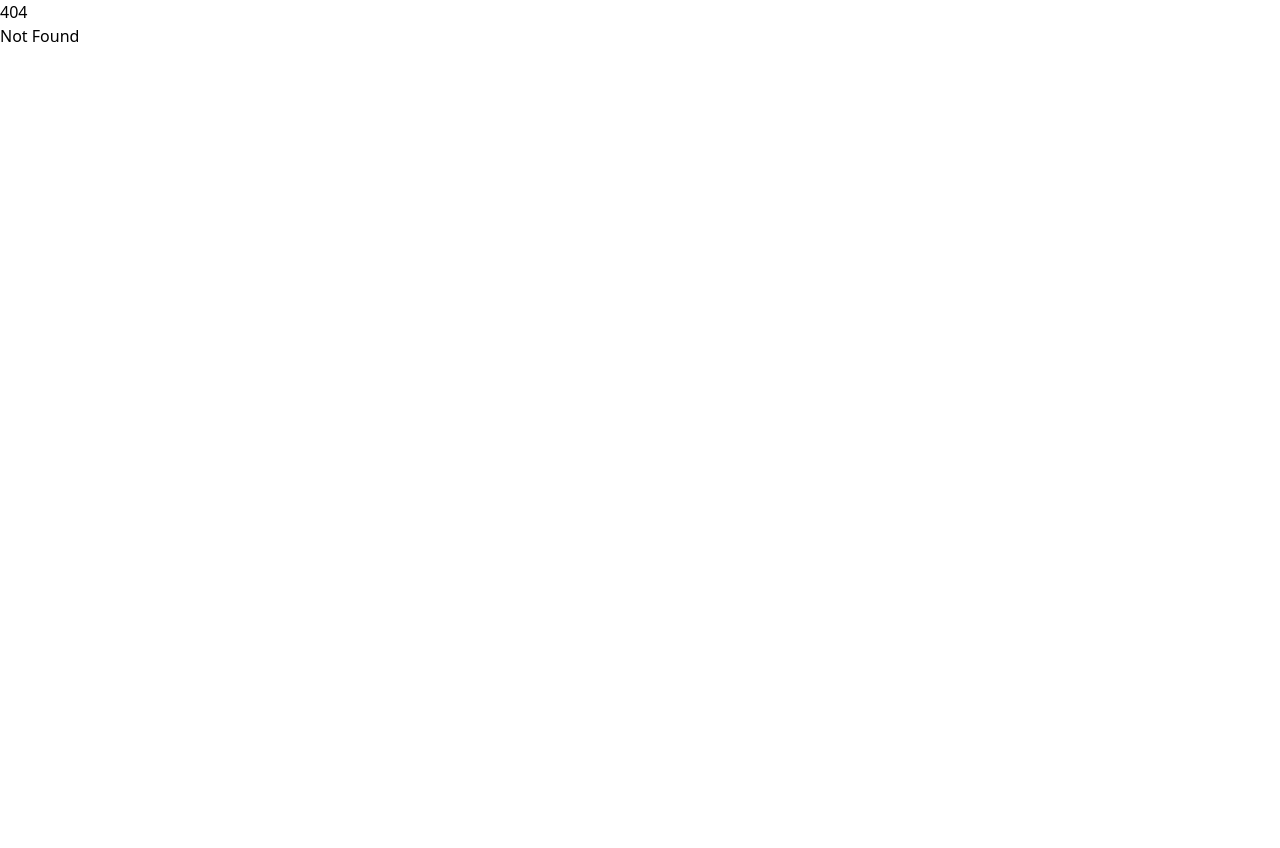
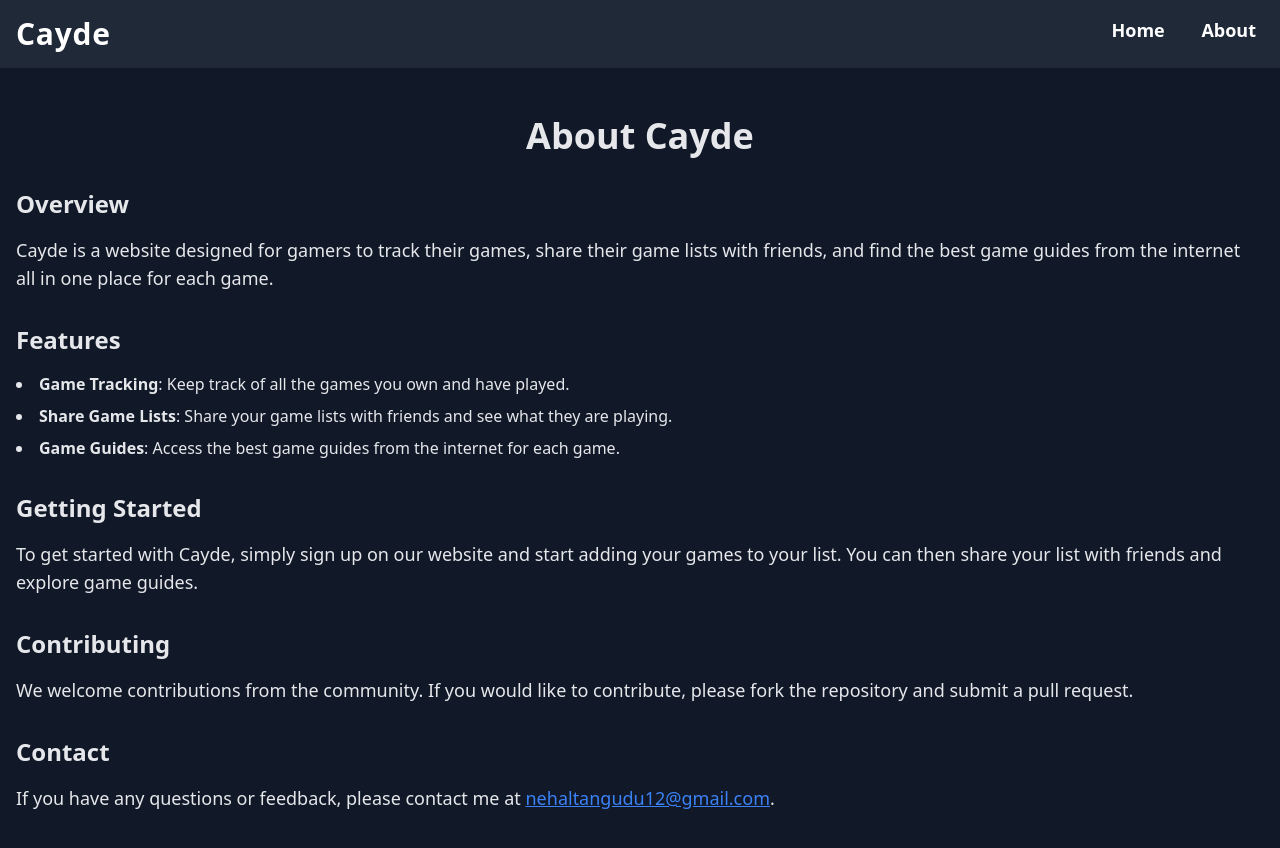
Before and after one commit to nehaltangudu12/cayde, a SvelteKit app: page /about in a window 1280 px wide. Before the commit this address had no page. Shown: the top 848 px of the page. Before the commit the page ends 800 px from the top, so only its background shows below. Built offline with nearby package versions, Linux system fonts and the light colour scheme.

Commit message:
Base code

```diff
--- a/src/app.css
+++ b/src/app.css
@@ -1,3 +1,8 @@
 @import 'tailwindcss/base';
 @import 'tailwindcss/components';
-@import 'tailwindcss/utilities'
+@import 'tailwindcss/utilities';
+
+body {
+  background-color: rgb(17 24 39 / var(--tw-bg-opacity, 1));
+  color: rgb(229 231 235 / var(--tw-text-opacity, 1));
+}
--- /dev/null
+++ b/src/lib/gamebox.svelte
@@ -0,0 +1,11 @@
+<script lang="ts">
+  let input = $props();
+</script>
+
+<div class="bg-indigo-700 shadow-md rounded-lg overflow-hidden hover:bg-indigo-600">
+  <img src={input.image} alt={input.title} class="w-full h-48 object-cover">
+  <div class="p-4">
+    <h2 class="text-xl font-bold mb-2">{input.title}</h2>
+    <p class="text-white">{input.genres.join(', ')}</p>
+  </div>
+</div>
--- a/src/routes/+layout.svelte
+++ b/src/routes/+layout.svelte
@@ -3,4 +3,14 @@
 	let { children } = $props();
 </script>
 
+
+<nav class="space-x-4 bg-gray-800 font-semibold text-lg text-white p-4 flex justify-between">
+	<h1 class="text-3xl font-semibold tracking-wide">Cayde</h1>
+	<div class="space-x-4">
+		<a href="/" class="hover:bg-gray-700 p-2 rounded">Home</a>
+		<a href="/about" class="hover:bg-gray-700 p-2 rounded">About</a>
+	</div>
+</nav>
+
+
 {@render children()}
--- a/src/routes/+page.svelte
+++ b/src/routes/+page.svelte
@@ -1,6 +1,13 @@
 <script>
+  import Gamebox from '$lib/gamebox.svelte';
+
   let title = "Welcome to SvelteKit";
 </script>
 
-<h1>{title}</h1>
+<h1 class="text-2xl font-bold underline">{title}</h1>
 <p>Visit <a href="https://svelte.dev/docs/kit">svelte.dev/docs/kit</a> to read the documentation</p>
+
+<div class="grid grid-cols-5 gap-4 p-4">
+  <Gamebox title="Halo Infinite" genres={['Shooter', 'Action']}/>
+
+</div>
--- /dev/null
+++ b/src/routes/about/+page.svelte
@@ -0,0 +1,32 @@
+<div class="container mx-auto p-4">
+  <h1 class="text-4xl font-bold text-center my-8">About Cayde</h1>
+
+  <section class="mb-8">
+    <h2 class="text-2xl font-semibold mb-4">Overview</h2>
+    <p class="text-lg">Cayde is a website designed for gamers to track their games, share their game lists with friends, and find the best game guides from the internet all in one place for each game.</p>
+  </section>
+
+  <section class="mb-8">
+    <h2 class="text-2xl font-semibold mb-4">Features</h2>
+    <ul class="list-disc list-inside space-y-2">
+      <li><strong>Game Tracking</strong>: Keep track of all the games you own and have played.</li>
+      <li><strong>Share Game Lists</strong>: Share your game lists with friends and see what they are playing.</li>
+      <li><strong>Game Guides</strong>: Access the best game guides from the internet for each game.</li>
+    </ul>
+  </section>
+
+  <section class="mb-8">
+    <h2 class="text-2xl font-semibold mb-4">Getting Started</h2>
+    <p class="text-lg">To get started with Cayde, simply sign up on our website and start adding your games to your list. You can then share your list with friends and explore game guides.</p>
+  </section>
+
+  <section class="mb-8">
+    <h2 class="text-2xl font-semibold mb-4">Contributing</h2>
+    <p class="text-lg">We welcome contributions from the community. If you would like to contribute, please fork the repository and submit a pull request.</p>
+  </section>
+
+  <section class="mb-8">
+    <h2 class="text-2xl font-semibold mb-4">Contact</h2>
+    <p class="text-lg">If you have any questions or feedback, please contact me at <a href="mailto:nehaltangudu12@gmail.com" class="text-blue-500 underline">nehaltangudu12@gmail.com</a>.</p>
+  </section>
+</div>
--- /dev/null
+++ b/src/routes/game/+page.svelte
@@ -0,0 +1,32 @@
+<div class="m-8 p-4 bg-indigo-800 rounded flex">
+  <div class="flex-none basis-2/6">
+    <img src="" alt="Halo Infinite" class="w-full h-48 object-cover rounded-lg">
+    <h1 class="text-3xl font-semibold text-white">Halo Infinite</h1>
+    <p class="text-white">Shooter, Action</p>
+  </div>
+  <div class="flex-none basis-4/6">
+    <section class="mb-8">
+      <h2 class="text-2xl font-semibold mb-4">Platforms</h2>
+      <p class="text-lg">
+        Windows, Xbox One, Xbox Series X/S
+      </p>
+    </section>
+    <section class="mb-8">
+      <h2 class="text-2xl font-semibold mb-4">Summary</h2>
+      <p class="text-lg">
+        Halo Infinite is a first-person shooter game developed by 343 Industries and published by Xbox Game Studios.
+        It is the sixth main entry in the Halo series and the fourteenth overall. The game was released on December 8, 2021,
+        for Windows, Xbox One, and Xbox Series X/S.
+      </p>
+    </section>
+    <section class="mb-8">
+      <h2 class="text-2xl font-semibold mb-4">Guides</h2>
+      <p class="text-lg">
+        Halo Infinite is a first-person shooter game developed by 343 Industries and published by Xbox Game Studios.
+        It is the sixth main entry in the Halo series and the fourteenth overall. The game was released on December 8, 2021,
+        for Windows, Xbox One, and Xbox Series X/S.
+      </p>
+    </section>
+
+  </div>
+</div>
```
